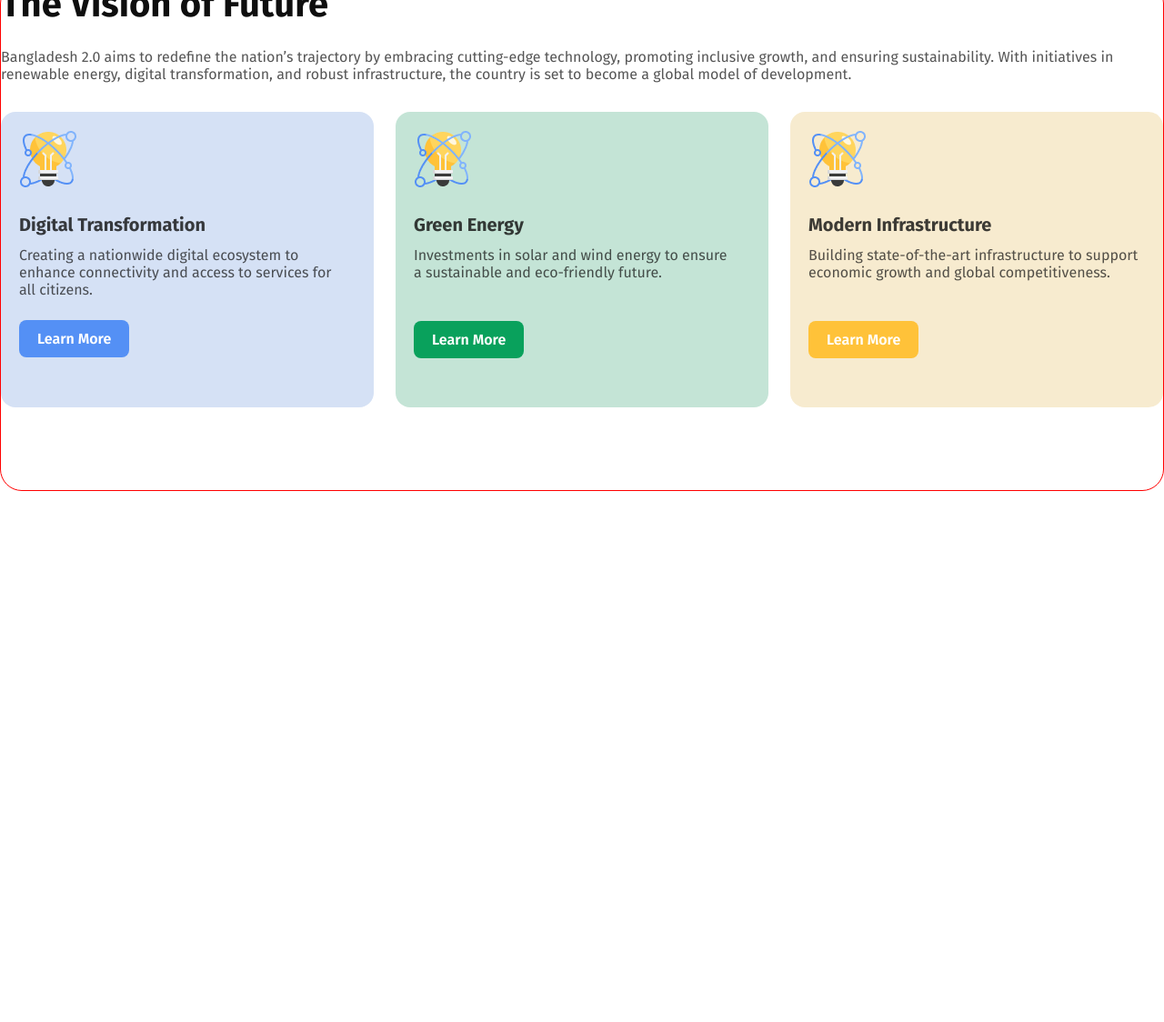
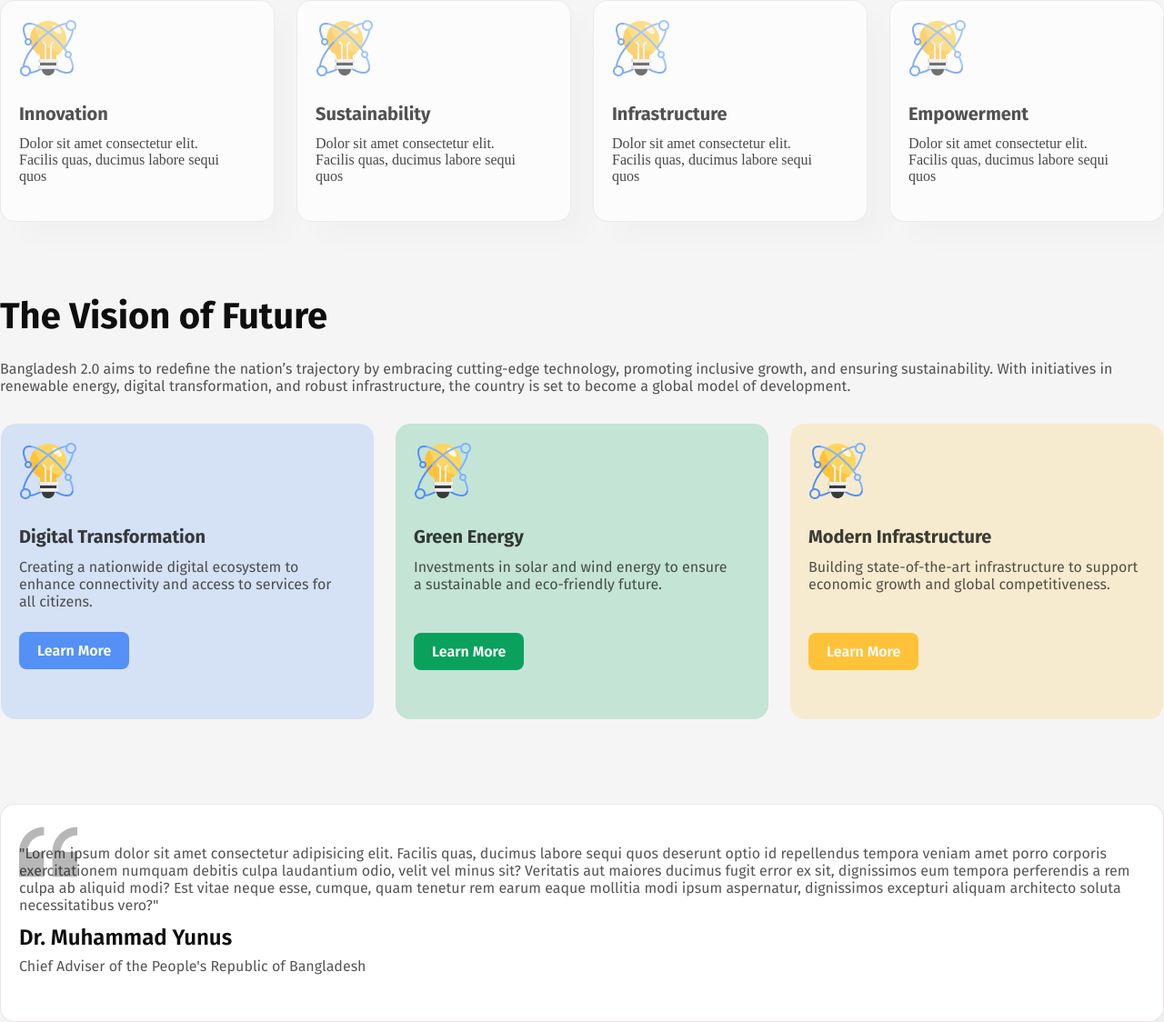
Before and after one commit to Hasnatkallol/Assignment-1, a plain HTML site: page index.html in a window 1280 px wide. Shown: the part 754-1878 px from the top of the page at 91% size. Before the commit the page ends 1374 px from the top, so only its background shows below. Drawn offline with Linux system fonts and the light colour scheme.

Commit message:
Done younus text pillars text

```diff
--- a/index.html
+++ b/index.html
@@ -4,9 +4,10 @@
     <meta charset="UTF-8">
     <meta name="viewport" content="width=device-width, initial-scale=1.0">
     <title>Assignment 1</title>
+    <link rel="stylesheet" href="https://cdnjs.cloudflare.com/ajax/libs/font-awesome/6.7.2/css/all.min.css">
     <link rel="stylesheet" href="./styles/style.css">
 </head>
-<body>
+<body style="background-color: #f5f5f5;">
     <header>
         <!-- Start Nav Bar -->
     <div class="nav">
@@ -34,6 +35,41 @@
     </header>
 
     <main>
+         <!-- Start piller-Bangladesh  -->
+          <section class="pillars-bangladesh">
+            <h1 class="title">Pillars of "Bangladesh 2.0"</h1>
+             <div class="cards">
+                <div class="card">
+                    <img class="card-img" src="./assets/card-icon.png" alt="">
+                    <h4 class="card-title">Innovation</h4>
+                    <p class="desssscription">
+                        Dolor sit amet consectetur elit. <br> Facilis quas, ducimus labore sequi <br> quos
+                    </p>
+                </div>
+                <div class="card">
+                    <img class="card-img" src="./assets/card-icon.png" alt="">
+                    <h4 class="card-title">Sustainability</h4>
+                    <p class="desssscription">
+                        Dolor sit amet consectetur elit. <br> Facilis quas, ducimus labore sequi <br> quos
+                    </p>
+                </div>
+                <div class="card">
+                    <img class="card-img" src="./assets/card-icon.png" alt="">
+                    <h4 class="card-title">Infrastructure</h4>
+                    <p class="desssscription">
+                        Dolor sit amet consectetur elit. <br> Facilis quas, ducimus labore sequi <br> quos
+                    </p>
+                </div>
+                <div class="card">
+                    <img class="card-img" src="./assets/card-icon.png" alt="">
+                    <h4 class="card-title">Empowerment</h4>
+                    <p class="desssscription">
+                        Dolor sit amet consectetur elit. <br> Facilis quas, ducimus labore sequi <br> quos
+                    </p>
+                </div>
+             </div>
+          </section>
+
          <!-- Start vision Future  -->
           <section class="vision-future">
             <h1 class="title">The Vision of Future</h1>
@@ -61,6 +97,17 @@
                 </div>
             </div>
           </section>
+
+          <section class="younus-text">
+            <div class="icon">
+                <img src="./assets/quote-bg.png" alt="">
+            </div>
+            <p class="description">
+                "Lorem ipsum dolor sit amet consectetur adipisicing elit. Facilis quas, ducimus labore sequi quos deserunt optio id repellendus tempora veniam amet porro corporis <br> exercitationem numquam debitis culpa laudantium odio, velit vel minus sit? Veritatis aut maiores ducimus fugit error ex sit, dignissimos eum tempora perferendis a rem <br> culpa ab aliquid modi? Est vitae neque esse, cumque, quam tenetur rem earum eaque mollitia modi ipsum aspernatur, dignissimos excepturi aliquam architecto soluta <br> necessitatibus vero?"
+            </p>
+            <h4>Dr. Muhammad Yunus</h4>
+            <p class="description-2">Chief Adviser of the People's Republic of Bangladesh</p>
+          </section>
     </main>
 
     <footer>
--- a/styles/style.css
+++ b/styles/style.css
@@ -59,7 +59,7 @@ h1,h2,h3,h4,h5,h6, p,a {
       height: 560px;
       border-radius: 24px;
       /* border: 1px solid red; */
-      margin: 20px auto;
+      margin: 0px auto;
       background-color: #C6E4D6;
       display: flex;
       justify-content: space-between;
@@ -79,7 +79,6 @@ h1,h2,h3,h4,h5,h6, p,a {
   color: #0E0E0E;
   opacity: 0.7;
   padding: 0px 40px;
-
 }
 .banner .banner-text .title{
   font-family: "Fira Sans", serif;
@@ -110,24 +109,83 @@ h1,h2,h3,h4,h5,h6, p,a {
 }
 .banner .banner-logo img{
   width: 675px;
-  /* height: 700px; */
   padding: 60px 80px;
+}
+/*start pillars-bangladesh */
+
+.pillars-bangladesh{
+  width: 1280px;
+  height: 324px;
+  border-radius: 24px;
+  margin-top: 40px;
+  margin-left: auto;
+  margin-right: auto;
+  margin-bottom: 80px;
+ }
+ .pillars-bangladesh .title{
+  font-family: "Fira Sans", serif;
+  font-size: 40px;
+  font-weight: bold;
+  color: #0E0E0E;
+  padding: 16px 0;
+}
+ .pillars-bangladesh .cards{
+  display: flex;
+  justify-content: center;
+  gap: 24px;
+  border-radius: 16px;
+ }
+ .pillars-bangladesh .cards .card{
+  background-color: white;
+  box-shadow: 20px 20px 34px rgba(0,0,0,0.03);
+  border: 1px solid  rgba(231, 223, 223, 0.8);
+  opacity: 70%;
+  width: 410px;
+  height: 325px;
+  padding: 20px;
+  border-radius: 16px;
+  width: 302px;
+  height: 244px;
+
+  }
+
+ .pillars-bangladesh .cards .card .card-img{
+  width: 64px;
+  height: 64px;
+  margin-bottom: 24px;
+}
+.pillars-bangladesh .cards .card  .card-title{
+  font-family: "Fira Sans", serif;
+  font-size: 20px;
+  font-weight: bold;
+  color:#0E0E0E;
+  padding-bottom: 12px;
+}
+.pillars-bangladesh .cards .card .card-description{
+  font-family: "Fira Sans", serif;
+  font-size: 16px;
+  font-weight: 400;
+  color:#0E0E0E;
+  opacity: 70%;
+  padding-bottom: 24px;
 }
 
 /* Start vision Future  */
+
 .vision-future {
   width: 1280px;
   height: 560px;
   border-radius: 24px;
-  border: 1px solid red;
-  margin: 80px auto;
+  margin-top: 40px;
+  margin-left: auto;
+  margin-right: auto;
+  margin-bottom: 0px;
 }
 .vision-future .title {
   font-family: "Fira Sans", serif;
   font-size: 40px;
   font-weight: 700;
   color: #0E0E0E;
-  /* padding: 0px 40px; */
 }
 .vision-future .description {
   font-family: "Fira Sans", serif;
@@ -144,7 +202,6 @@ h1,h2,h3,h4,h5,h6, p,a {
   gap: 24px;
 }
 .vision-future .vision-cards .card{
-/* background-color: #5490F5; */
 background-color: #D5E1F5;
 width: 410px;
 height: 325px;
@@ -155,8 +212,6 @@ border-radius: 16px;
   width: 64px;
   height: 64px;
   margin-bottom: 24px;
-  /* margin-top: 24px ;
-  margin-bottom: 24px; */
 }
 .vision-future .vision-cards .card .card-title{
   font-family: "Fira Sans", serif;
@@ -189,7 +244,6 @@ border-radius: 16px;
 
 
 .vision-future .vision-cards .green{
-  /* background-color: #5490F5; */
   background-color: #C4E4D6;
   width: 410px;
   height: 325px;
@@ -243,9 +297,51 @@ border-radius: 16px;
     font-weight: 600;
     color:#FFFFFF;
     background-color: #FFC239;
-    /* padding: 11px 20px; */
     border-radius: 8px;
     margin-top: 20px;
     margin-bottom: 32px;
     border: none;
   }
+/* start younus text */
+.younus-text {
+  width: 1280px;
+  height: 240px;
+  border-radius: 16px;
+  margin: 0px auto;
+  background-color: white;
+  box-shadow: 20px 20px 34px rgba(0,0,0,0.03);
+  border: 1px solid  rgba(231, 223, 223, 0.8);
+  position: relative;
+  padding: 20px;
+  display: flex;
+  flex-direction: column;
+text-align: justify;
+}
+.younus-text .icon{
+  position: absolute;
+  width:64px;
+  height:64px;
+}
+.younus-text .description{
+  font-family: "Fira Sans", serif;
+  font-size: 16px;
+  font-weight: 400;
+  color: #0E0E0E;
+  opacity: 0.7;
+  padding-top: 24px;
+}
+.younus-text h4{
+  font-family: "Fira Sans", serif;
+  font-size: 24px;
+  font-weight: 600;
+  color: #0E0E0E;
+  padding-top: 12px;
+  padding-bottom: 8px;
+}
+.younus-text .description-2{
+  font-family: "Fira Sans", serif;
+  font-size: 16px;
+  font-weight: 400;
+  color: #0E0E0E;
+  opacity: 0.7;
+}
```
